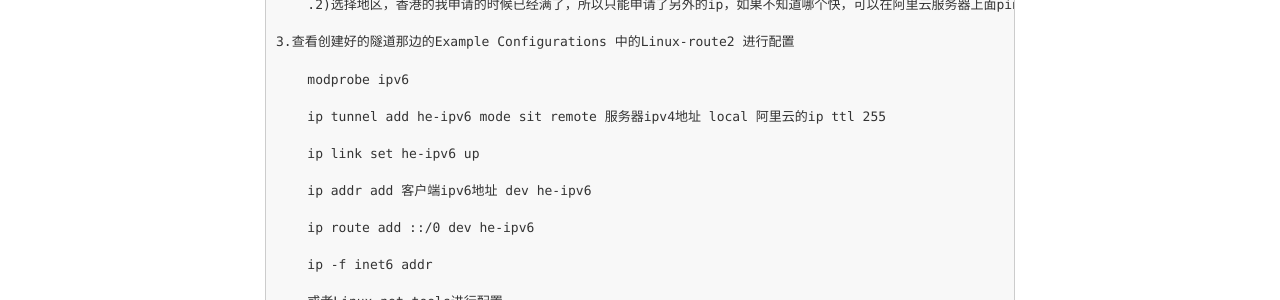
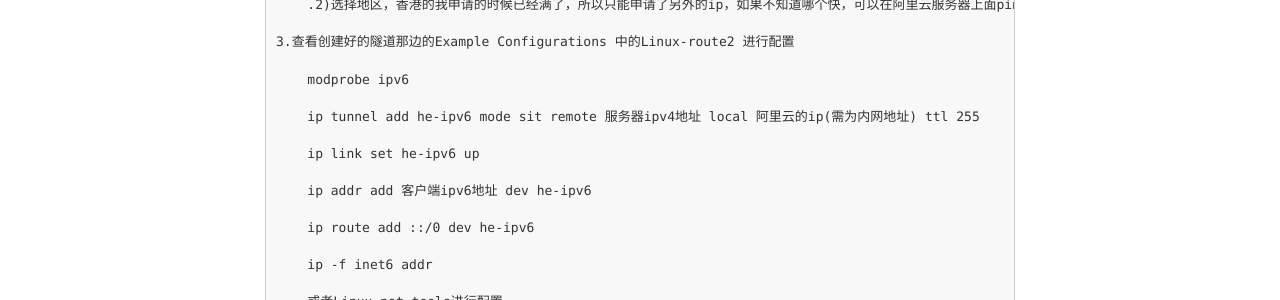
Before and after one commit to linzhiming0826/linzhiming0826.github.io, a Jekyll site: the page built from _posts/2018-09-27-ipv6.markdown, in a window 1280 px wide. Shown: the part 1169-1469 px from the top of the page. Built offline with Jekyll 4.4.1, drawn with Linux system fonts in a browser that asks for light colours; nearby versions of some CDN libraries; comment, search, counter and statistics services are not loaded; some of the changed text lies outside the part shown.

Commit message:
新增笔记

```diff
--- a/_posts/2018-09-27-ipv6.markdown
+++ b/_posts/2018-09-27-ipv6.markdown
@@ -45,7 +45,7 @@ header-img: "img/post-26/bg.png"
 
         modprobe ipv6
 
-        ip tunnel add he-ipv6 mode sit remote 服务器ipv4地址 local 阿里云的ip ttl 255
+        ip tunnel add he-ipv6 mode sit remote 服务器ipv4地址 local 阿里云的ip(需为内网地址) ttl 255
 
         ip link set he-ipv6 up
 
```
